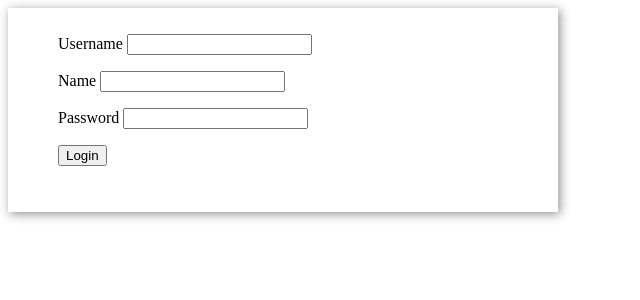
After one commit to David-Huynh/CourseWebsite, a Flask app: template src/templates/login.html in a window 1280 px wide. The commit adds this page. Shown: the top 300 px of the page, without its empty margins (0-640 px from the left). Run offline with Flask 2, Linux system fonts and the light colour scheme; the template is opened without the code that fills it, so the values that code supplies are empty.

Commit message:
Added login screen and route

```diff
--- a/app.py
+++ b/app.py
@@ -1,7 +1,7 @@
-from flask import Flask, render_template, session, url_for, redirect, request
+from flask import Flask, render_template, session, url_for, redirect, request, flash
 app = Flask(__name__, template_folder='./src/templates', static_folder='./src/static')
 
-app.secret_key = "5siXpv0D_-iyU{?/DMX~"
+app.secret_key = "b'\x1a\xe3$e=(\xdc$\xf6\x95}\x00z\x1c\xae\xc2\n\x1a\x08\x85\x1f#9M\xff\xef=x\rg\x9c\xc9'"
 
 @app.route('/')
 def home():
@@ -28,14 +28,14 @@ def links():
 
 @app.route('/login', methods=['GET', 'POST'])
 def login():
+    error = None
     if request.method == 'POST':
-        session['username'] = request.form['username']
-        return redirect(url_for('index'))
-    return '''
-        <form method="post">
-            <p><input type=text name=username>
-            <p><input type=submit value=Login>
-        </form>
-    '''
+        if request.form['username'] != 'admin' or request.form['password'] != 'secret':
+            error = 'Invalid credentials'
+        else:
+            session['username'] = request.form['username']
+            return render_template("index.html")
+    return render_template('login.html', error=error)
+
 if __name__ == "__main__":
     app.run(debug=True)
--- /dev/null
+++ b/src/static/css/login.css
@@ -0,0 +1,3 @@
+#login{
+    width: fit-content;
+}
--- a/src/static/css/mainlayout.css
+++ b/src/static/css/mainlayout.css
@@ -21,7 +21,7 @@ body {
 }
 
 .links{
-    color: black;
+    color: #002A5C;
     text-decoration: none;
 }
 .links:hover{
--- /dev/null
+++ b/src/templates/login.html
@@ -0,0 +1,25 @@
+<!DOCTYPE html>
+<html lang="en" dir="ltr">
+    <head>
+        <meta name="viewport" content="width=device-width, initial-scale=1" charset="utf-8">
+        <title>Login</title>
+        <link rel="stylesheet" href="{{url_for('static', filename ='css/login.css')}}">
+        <link rel="stylesheet" href="{{url_for('static', filename ='css/card.css')}}">
+
+    </head>
+    <body>
+        <!-- Page Content -->
+        <div class="content">
+            <div class="card" id="login">
+                <div class="cardContent" id="login">
+                    <form method="post" id="login">
+                        <p>Username <input type=text name=username></p>
+                        <p>Name <input type=text name=name></p>
+                        <p>Password <input type=password name=password></p>
+                        <p><input type=submit value=Login></p>
+                    </form>
+                </div>
+            </div>
+        </div>
+    </body>
+</html>
```
Also changed, not shown: assignment3.db.
